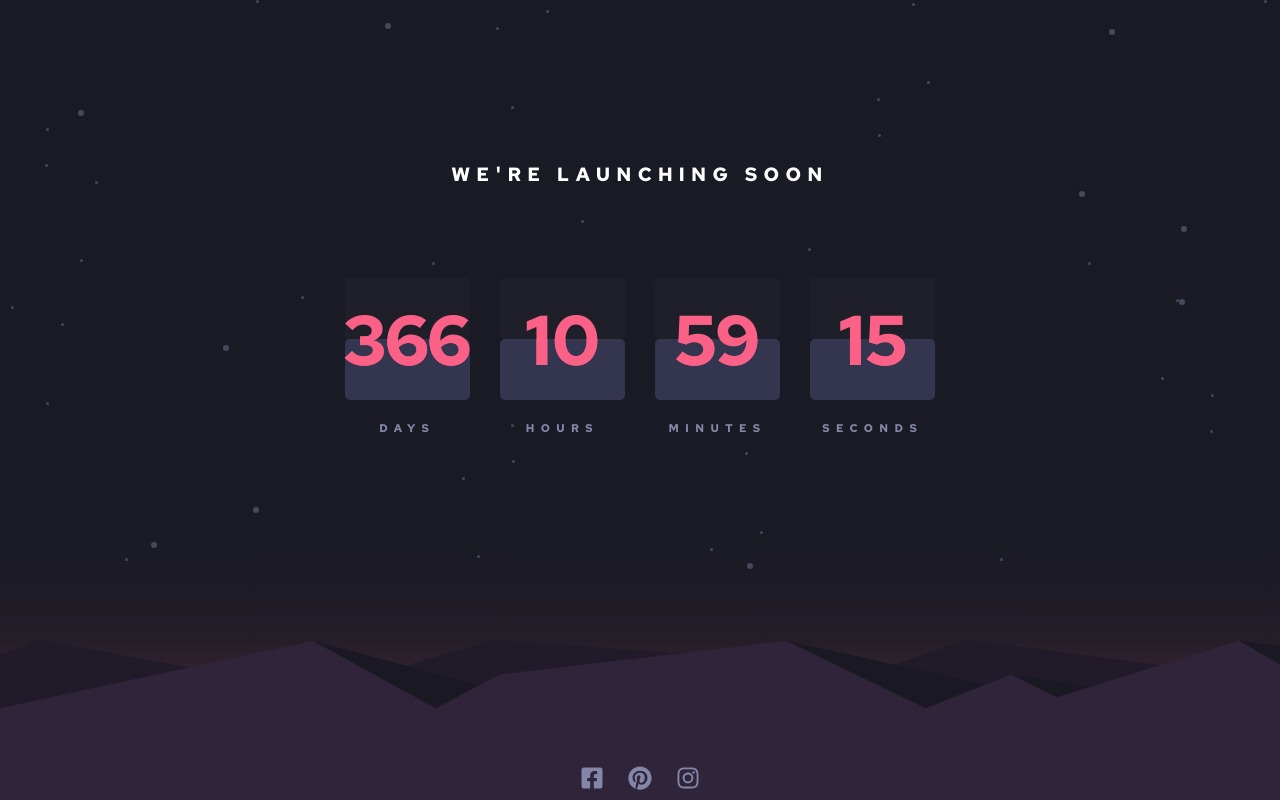
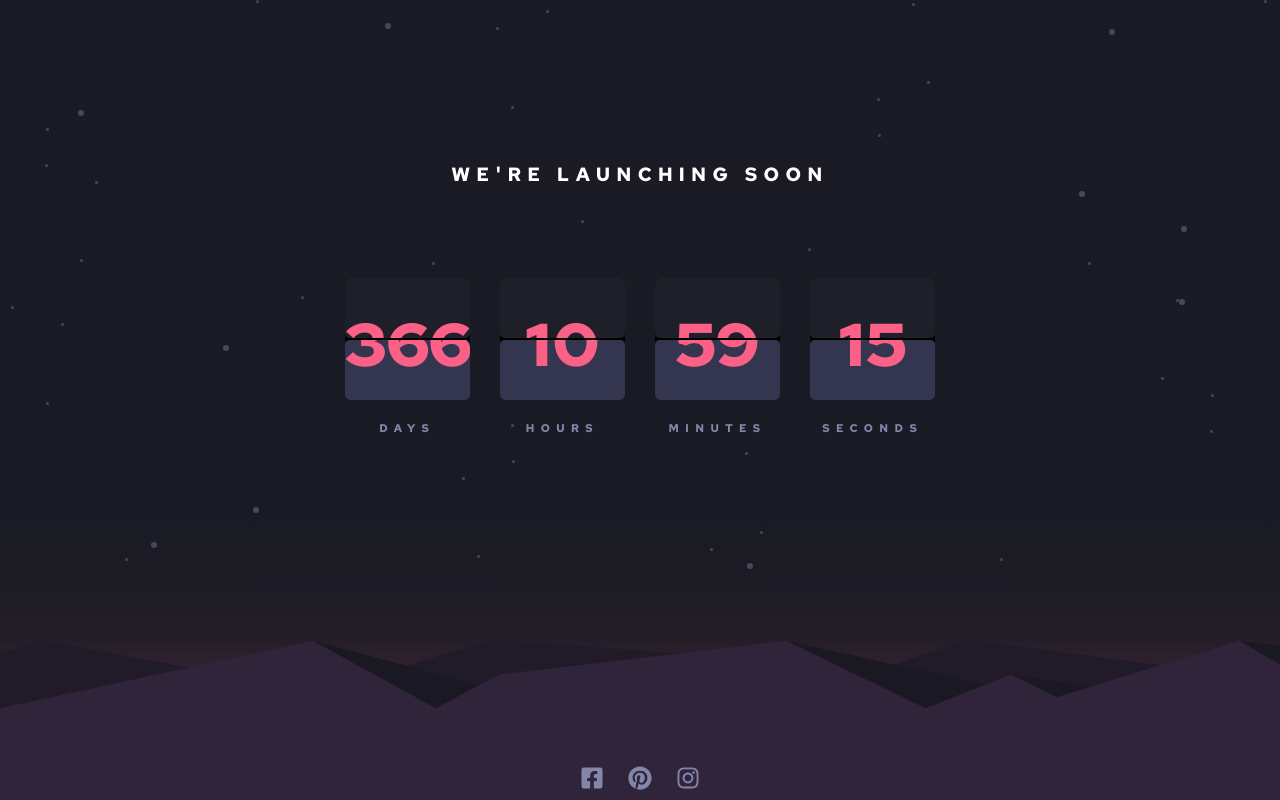
Before and after one commit to David-Henery4/Countdown-Launch-Time, a React (Create React App) app: page / in a window 1280 px wide. Built offline with nearby package versions, Linux system fonts and the light colour scheme.

Commit message:
half & half

```diff
--- a/src/components/Tab.js
+++ b/src/components/Tab.js
@@ -4,10 +4,10 @@ const Tab = ({ num, name }) => {
   return (
     <div className="countdown-tab">
       <div className="countdown-upper">
-        <p className="countdown-tab__num">{num}</p>
+        <p className="countdown-tab__num countdown-upper__num">{num}</p>
       </div>
       <div className="countdown-downer">
-        <p className="countdown-tab__num">{num}</p>
+        <p className="countdown-tab__num countdown-downer__num">{num}</p>
       </div>
       <p className="countdown-tab__names">{name}</p>
     </div>
--- a/src/layout/Countdown.js
+++ b/src/layout/Countdown.js
@@ -12,6 +12,12 @@ const Countdown = () => {
     const data = getCountdownData(endDate);
     setCountdownData(data);
   }
+  //
+  const addFlip = () => {
+    const upper = document.querySelector(".countdown-upper")
+    upper.classList.add("countdown-upper-flip");
+  }
+  // addFlip()
   //
   useEffect(() => {
     // updateClock()
--- a/src/sass/layout/_countdown.scss
+++ b/src/sass/layout/_countdown.scss
@@ -13,13 +13,21 @@
     height: 50%;
     width: 100%;
     border-radius: 5px;
+    overflow: hidden;
   }
   &-upper {
     background-color: $veryDarkBlue;
-    // position: relative;
+    border-bottom: 1px solid black;
+    &__num{
+      transform: translateY(25%);
+    }
   }
   &-downer {
     background-color: $darkDesaturatedBlue;
+    border-top: 1px solid black;
+    &__num{
+      transform: translateY(-50%);
+    }
   }
   &-tab {
     // display: grid;
@@ -27,6 +35,8 @@
     min-width: 6.8rem;
     height: 6.6rem;
     position: relative;
+    background-color: black;
+    border-radius: 5px;
     /* top: 5px; */
     // border-radius: 5px;
     // overflow: hidden;
@@ -40,10 +50,10 @@
     }
     &__num {
       color: $softRed;
-      position: absolute;
-      top: 50%;
-      left: 50%;
-      transform: translate(-50%, -50%);
+      // position: absolute;
+      // top: 50%;
+      // left: 50%;
+      // transform: translate(-50%, -50%);
     }
     &__names {
       position: absolute;
@@ -64,23 +74,36 @@
 
 // FLIP ANIMATIONS STUFF
 
-.countdown-upper::after {
-  content: "";
-  position: absolute;
-  top: 0;
-  left: 0;
-  width: 100%;
-  height: 50%;
-  border-radius: 5px;
-  background-color: $veryDarkBlue;
-  transition: 2s all;
-  // z-index: 1;
+// .countdown-upper::after {
+//   content: "";
+//   position: absolute;
+//   top: 0;
+//   left: 0;
+//   width: 100%;
+//   height: 50%;
+//   border-radius: 5px;
+//   background-color: $veryDarkBlue;
+//   transition: 2s all;
+//   z-index: 0;
+// }
+
+.countdown-upper-flip::after {
+  cursor: pointer;
+  transition: 1s all;
+  transform: rotateX(180deg);
+  transform-origin: bottom center;
+  // perspective: 200px;
 }
 
 .countdown-upper {
   &:hover {
     cursor: pointer;
-    transform: rotateY(180deg);
-    perspective: 200px;
+    transition: 1s all;
+    transform: rotateX(180deg);
+    transform-origin: 50% 100%;
+    // backface-visibility: hidden;
+    // transform: translateY(100%);
+    // transform: rotate3d(0.5 , 0, 1 , 180deg);
+    // perspective: 200px;
   }
 }
```
